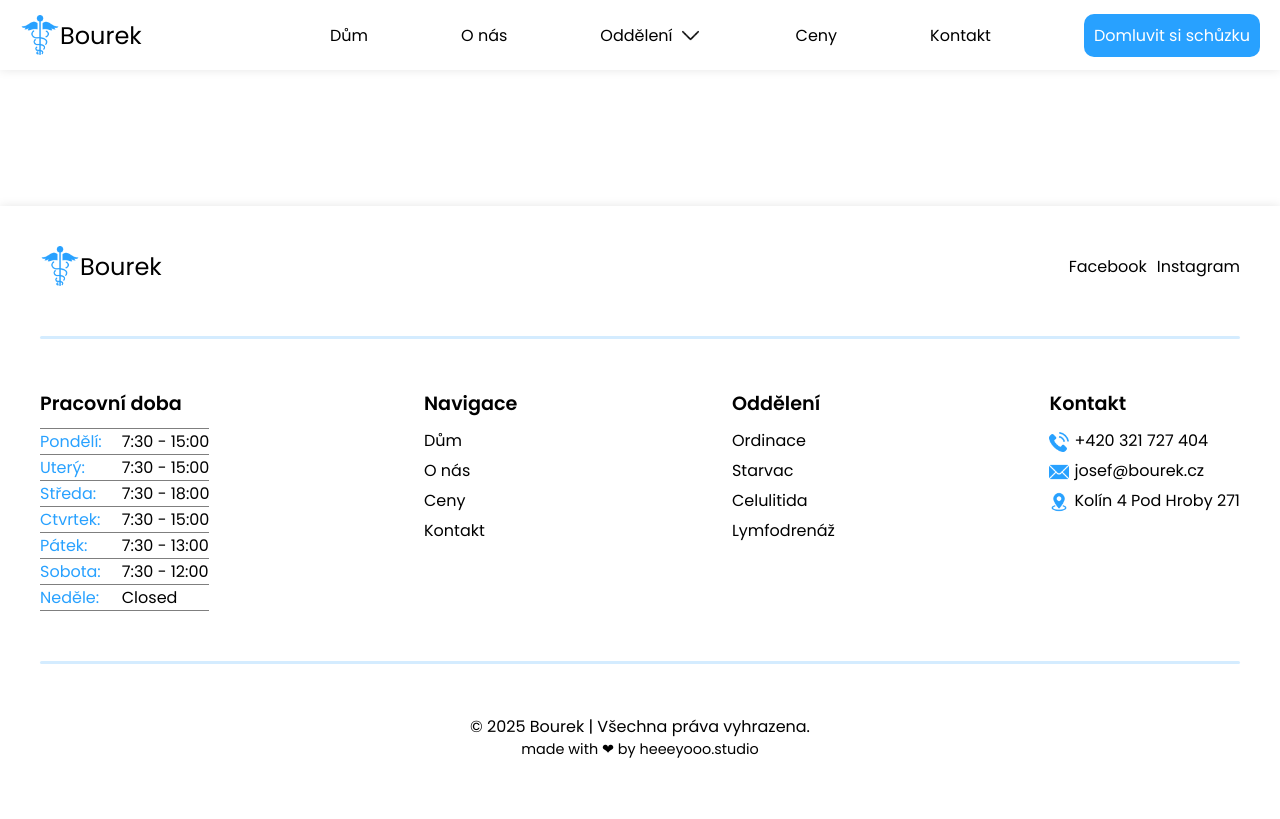
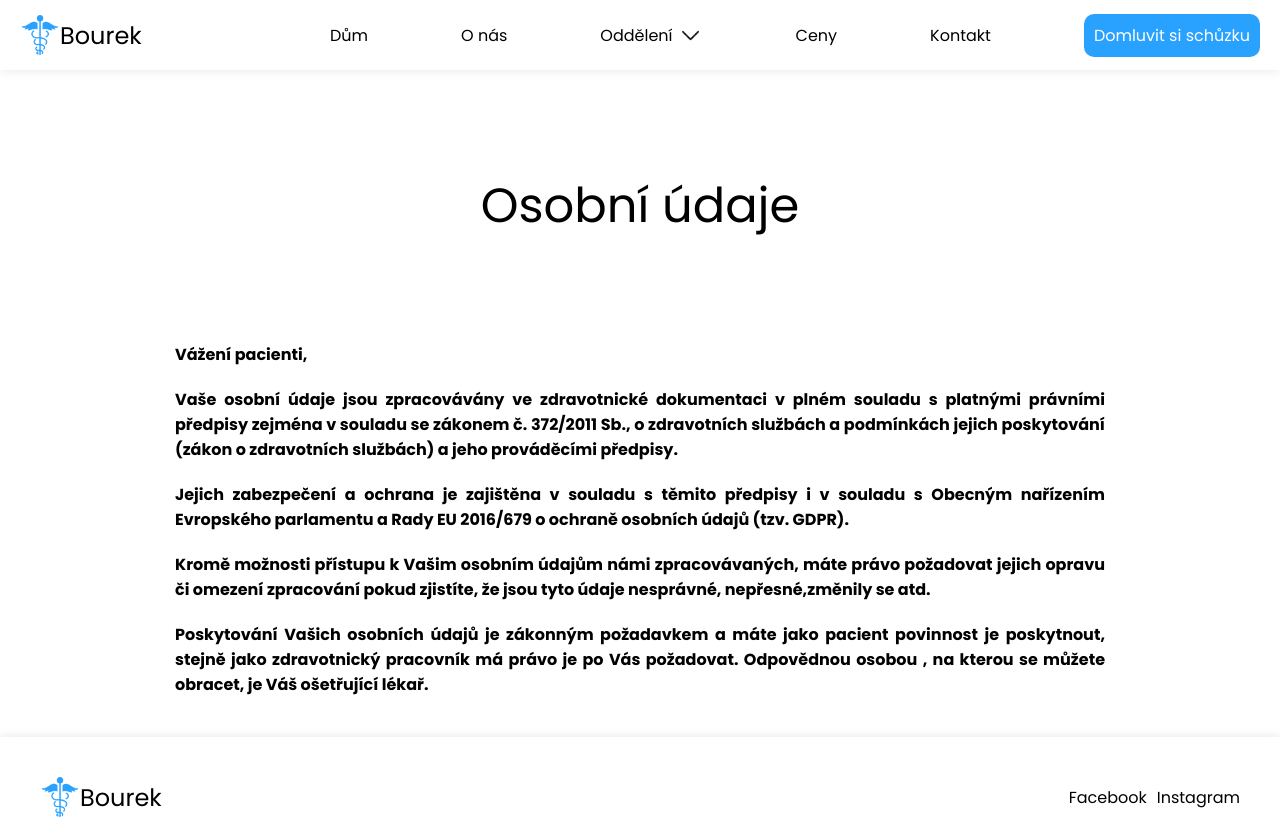
Before and after one commit to stepandordiai/bourek, a React (Vite) app: page /personal-data in a window 1280 px wide. Shown: the top 819 px of the page. Built offline with nearby package versions, Linux system fonts and the light colour scheme.

Commit message:
v1.5.0 Add lazy for all images and PersonalData page

```diff
--- a/src/App.jsx
+++ b/src/App.jsx
@@ -1,17 +1,21 @@
-import Footer from "./components/Footer/Footer";
-import Header from "./components/Header/Header";
-import Contact from "./pages/Contact/Contact";
-import Home from "./pages/Home/Home";
 import { BrowserRouter as Router, Routes, Route } from "react-router-dom";
 import ScrollToTop from "./utils/ScrollToTop";
+import ScrollToTopBtn from "./components/ScrollToTopBtn/ScrollToTopBtn";
+import Header from "./components/Header/Header";
+import Home from "./pages/Home/Home";
+import AboutUs from "./pages/AboutUs/AboutUs";
+// Services
+import Surgery from "./pages/Surgery/Surgery";
+import Starvac from "./pages/Starvac/Starvac";
 import Cellulite from "./pages/Cellulite/Cellulite";
-import ScrollToTopBtn from "./components/ScrollToTopBtn/ScrollToTopBtn";
-import Surgery from "./pages/Surgery/Surgery";
-import AboutUs from "./pages/AboutUs/AboutUs";
+import Lymphatic from "./pages/Lymphatic/Lymphatic";
+//
 import Prices from "./pages/Prices/Prices";
+import Contact from "./pages/Contact/Contact";
+// Other
+import PersonalData from "./pages/PersonalData/PersonalData";
+import Footer from "./components/Footer/Footer";
 import "./App.scss";
-import Lymphatic from "./pages/Lymphatic/Lymphatic";
-import Starvac from "./pages/Starvac/Starvac";
 
 function App() {
     return (
@@ -30,6 +34,8 @@ function App() {
                 {/*  */}
                 <Route path="/prices" element={<Prices />} />
                 <Route path="/contact" element={<Contact />} />
+                {/* Other */}
+                <Route path="/personal-data" element={<PersonalData />} />
             </Routes>
             <Footer />
         </Router>
--- a/src/components/Footer/Footer.jsx
+++ b/src/components/Footer/Footer.jsx
@@ -11,7 +11,7 @@ const Footer = () => {
         <footer className="footer">
             <div className="footer__header">
                 <NavLink className="footer__header-logo" to="/">
-                    <img src={logoImg} alt="" />
+                    <img src={logoImg} loading="lazy" />
                     <span>Bourek</span>
                 </NavLink>
                 <ul className="footer__header-socials-list">
@@ -98,18 +98,24 @@ const Footer = () => {
                     <p>Kontakt</p>
                     <ul className="footer__contact-list">
                         <li>
-                            <img src={phoneIcon} width={20} alt="" />
+                            <img src={phoneIcon} width={20} loading="lazy" />
                             <a href="tel:+420321727404">+420 321 727 404</a>
                         </li>
                         <li>
-                            <img src={mailIcon} width={20} alt="" />
+                            <img src={mailIcon} width={20} loading="lazy" />
                             <a href="mailto:josef@bourek.cz">josef@bourek.cz</a>
                         </li>
                         <li>
-                            <img src={locationIcon} width={20} alt="" />
+                            <img src={locationIcon} width={20} loading="lazy" />
                             <a href="https://maps.app.goo.gl/zyvc7wwr1atb3N3m8">
                                 Kolín 4 Pod Hroby 271
                             </a>
+                        </li>
+                    </ul>
+                    <p style={{ marginTop: 10 }}>O Bourek</p>
+                    <ul>
+                        <li>
+                            <NavLink to="/personal-data">Personal data</NavLink>
                         </li>
                     </ul>
                 </div>
--- a/src/components/Header/Header.jsx
+++ b/src/components/Header/Header.jsx
@@ -46,7 +46,7 @@ const Header = () => {
         <>
             <header className="header">
                 <NavLink className="header__logo" to="/">
-                    <img src={logoImg} alt="" />
+                    <img src={logoImg} />
                     <span>Bourek</span>
                 </NavLink>
                 <ul className="header__list js-header__list">
--- a/src/pages/AboutUs/AboutUs.jsx
+++ b/src/pages/AboutUs/AboutUs.jsx
@@ -51,27 +51,27 @@ const AboutUs = () => {
             <CustomLine />
             <h3 className="about-us__gallery-title">Galerie</h3>
             <div className="about-us__gallery">
-                <img src={img1} alt="" />
-                <img src={img2} alt="" />
-                <img src={img3} alt="" />
-                <img src={img4} alt="" />
-                <img src={img5} alt="" />
-                <img src={img6} alt="" />
-                <img src={img7} alt="" />
-                <img src={img8} alt="" />
-                <img src={img9} alt="" />
-                <img src={img10} alt="" />
-                <img src={img11} alt="" />
-                <img src={img12} alt="" />
-                <img src={img13} alt="" />
-                <img src={img14} alt="" />
-                <img src={img15} alt="" />
-                <img src={img16} alt="" />
-                <img src={img18} alt="" />
-                <img src={img19} alt="" />
-                <img src={img20} alt="" />
-                <img src={img21} alt="" />
-                <img src={img22} alt="" />
+                <img src={img1} loading="lazy" />
+                <img src={img2} loading="lazy" />
+                <img src={img3} loading="lazy" />
+                <img src={img4} loading="lazy" />
+                <img src={img5} loading="lazy" />
+                <img src={img6} loading="lazy" />
+                <img src={img7} loading="lazy" />
+                <img src={img8} loading="lazy" />
+                <img src={img9} loading="lazy" />
+                <img src={img10} loading="lazy" />
+                <img src={img11} loading="lazy" />
+                <img src={img12} loading="lazy" />
+                <img src={img13} loading="lazy" />
+                <img src={img14} loading="lazy" />
+                <img src={img15} loading="lazy" />
+                <img src={img16} loading="lazy" />
+                <img src={img18} loading="lazy" />
+                <img src={img19} loading="lazy" />
+                <img src={img20} loading="lazy" />
+                <img src={img21} loading="lazy" />
+                <img src={img22} loading="lazy" />
             </div>
         </section>
     );
--- a/src/pages/Home/Home.jsx
+++ b/src/pages/Home/Home.jsx
@@ -43,12 +43,12 @@ const Home = () => {
                         <img
                             className="home__img"
                             src="https://ld-wp73.template-help.com/wordpress/prod_29195/v1/wp-content/uploads/2020/05/Rectangle-64.png"
-                            alt=""
+                            loading="lazy"
                         />
                     </div>
                 </div>
                 <a className="home__scroll-down-btn" href="#departments">
-                    <img src={scrollBarIcon} alt="" />
+                    <img src={scrollBarIcon} loading="lazy" />
                     <span>Click to scroll down</span>
                 </a>
             </div>
--- a/src/pages/Lymphatic/Lymphatic.jsx
+++ b/src/pages/Lymphatic/Lymphatic.jsx
@@ -25,7 +25,7 @@ const Lymphatic = () => {
                     naplňujících se vzduchem.
                 </p>
                 <p className="lymphatic__img-info">
-                    <img src={img1} alt="" />
+                    <img src={img1} loading="lazy" />
                     Lymfodrenáž ovlivňuje lymfatický systém, což je soustava
                     uzlin spojených mízními cévami, v nichž koluje
                     míza/lymfa/.Transport mízy je zajištěn pasivně pomocí
@@ -37,7 +37,7 @@ const Lymphatic = () => {
                     zlepšení průtoku mízy v cévách, zlepšení prokrvení.
                 </p>
                 <p className="lymphatic__img-info">
-                    <img src={img2} alt="" />
+                    <img src={img2} loading="lazy" />
                     Lymfodrenáž je vhodná při detoxikaci organismu, při potížích
                     s křečovými žílami a při žilních nedostatcích, při prevenci
                     a odstraňování celulitidy, při otocích končetin,při
--- /dev/null
+++ b/src/pages/PersonalData/PersonalData.jsx
@@ -0,0 +1,40 @@
+import "./PersonalData.scss";
+
+const PersonalData = () => {
+    return (
+        <section className="personal-data">
+            <h3 className="personal-data__title">Osobní údaje</h3>
+            <div className="personal-data__info">
+                <strong>Vážení pacienti,</strong>
+                <strong>
+                    Vaše osobní údaje jsou zpracovávány ve zdravotnické
+                    dokumentaci v plném souladu s platnými právními předpisy
+                    zejména v souladu se zákonem č. 372/2011 Sb., o zdravotních
+                    službách a podmínkách jejich poskytování (zákon o
+                    zdravotních službách) a jeho prováděcími předpisy.
+                </strong>
+                <strong>
+                    Jejich zabezpečení a ochrana je zajištěna v souladu s těmito
+                    předpisy i v souladu s Obecným nařízením Evropského
+                    parlamentu a Rady EU 2016/679 o ochraně osobních údajů (tzv.
+                    GDPR).
+                </strong>
+                <strong>
+                    Kromě možnosti přístupu k Vašim osobním údajům námi
+                    zpracovávaných, máte právo požadovat jejich opravu či
+                    omezení zpracování pokud zjistíte, že jsou tyto údaje
+                    nesprávné, nepřesné,změnily se atd.
+                </strong>
+                <strong>
+                    Poskytování Vašich osobních údajů je zákonným požadavkem a
+                    máte jako pacient povinnost je poskytnout, stejně jako
+                    zdravotnický pracovník má právo je po Vás požadovat.
+                    Odpovědnou osobou , na kterou se můžete obracet, je Váš
+                    ošetřující lékař.
+                </strong>
+            </div>
+        </section>
+    );
+};
+
+export default PersonalData;
--- /dev/null
+++ b/src/pages/PersonalData/PersonalData.scss
@@ -0,0 +1,33 @@
+.personal-data {
+    padding: 0 20px;
+    margin-bottom: 40px;
+}
+
+.personal-data__title {
+    font-size: clamp(2.5rem, 5vw, 3rem);
+    padding: 100px 0;
+    text-align: center;
+}
+
+.personal-data__info {
+    width: 75%;
+    margin: 0 auto;
+    display: flex;
+    flex-direction: column;
+    justify-content: center;
+    align-items: flex-start;
+    row-gap: 20px;
+    text-align: justify;
+}
+
+@media (max-width: 1000px) {
+    .personal-data__info {
+        width: 90%;
+    }
+}
+
+@media (max-width: 600px) {
+    .personal-data__info {
+        width: 100%;
+    }
+}
--- a/src/pages/Starvac/Starvac.jsx
+++ b/src/pages/Starvac/Starvac.jsx
@@ -15,7 +15,7 @@ const Starvac = () => {
                     Nový pomocník při baňkování – masážní přístroj STARVAC SP2
                 </strong>
                 <p className="img-text__container">
-                    <img src={img1} alt="" />
+                    <img src={img1} loading="lazy" />
                     Původní starověká metoda sloužící k čištění krve –
                     přikládání baněk se v dnešní doběstává novým hitem v léčebné
                     fyzioterapii, dále při léčbě celulitidy, podpory
```
